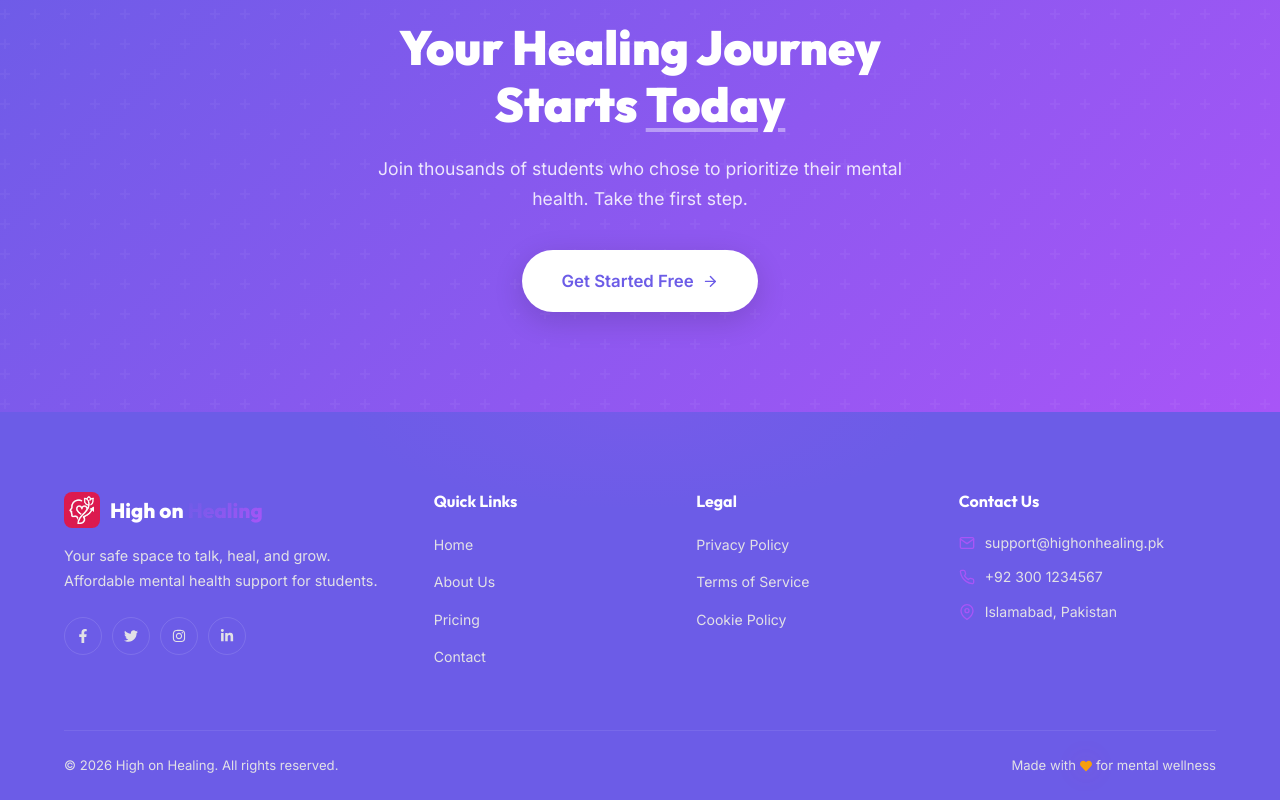
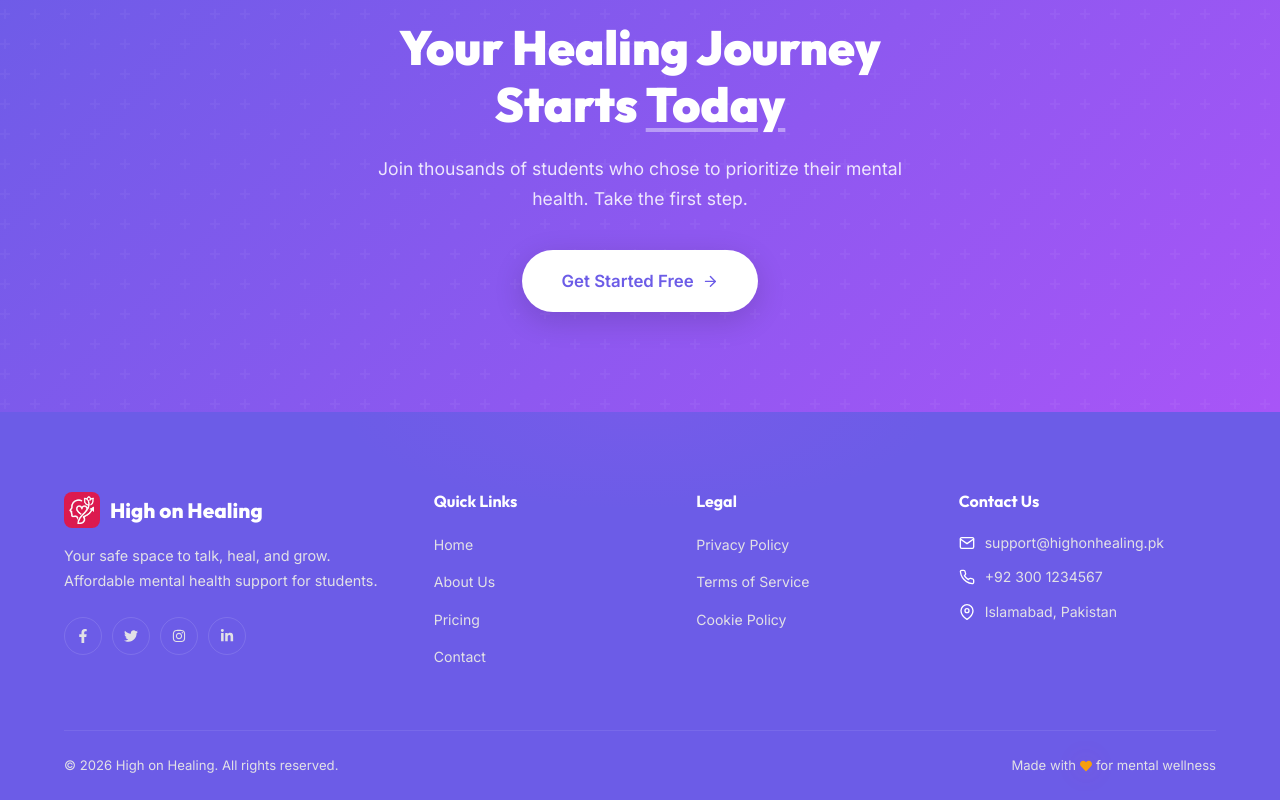
Before and after one commit to Shaheerali66/Mindcare, a React (Vite) app: page / in a window 1280 px wide. Shown: the part 3068-3868 px from the top of the page. Built offline with nearby package versions, Linux system fonts and the light colour scheme.

Commit message:
UI: Update footer logo text and contact icons to white for better visibility

```diff
--- a/src/components/Footer.css
+++ b/src/components/Footer.css
@@ -125,7 +125,7 @@
 }
 
 .footer__contact-icon {
-  color: var(--purple-bright);
+  color: var(--white);
   font-size: 16px;
   flex-shrink: 0;
 }
--- a/src/components/Footer.jsx
+++ b/src/components/Footer.jsx
@@ -14,7 +14,7 @@ const Footer = () => {
           <div className="footer__brand">
             <Link to="/" className="footer__logo">
               <img src={logoImg} alt="High on Healing" className="footer__logo-img" />
-              <span className="footer__logo-text">High on <span className="accent-text">Healing</span></span>
+              <span className="footer__logo-text">High on Healing</span>
             </Link>
             <p className="footer__tagline">
               Your safe space to talk, heal, and grow. Affordable mental health support for students.
```
